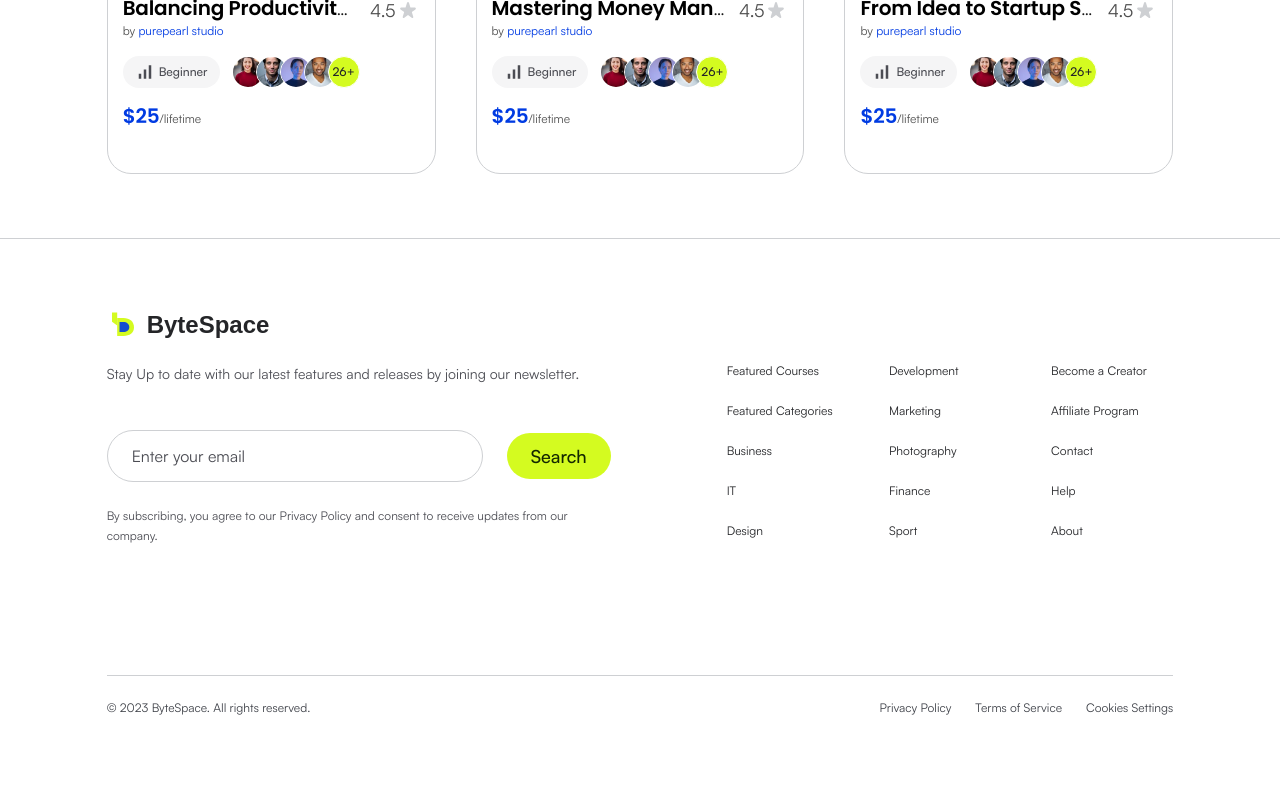
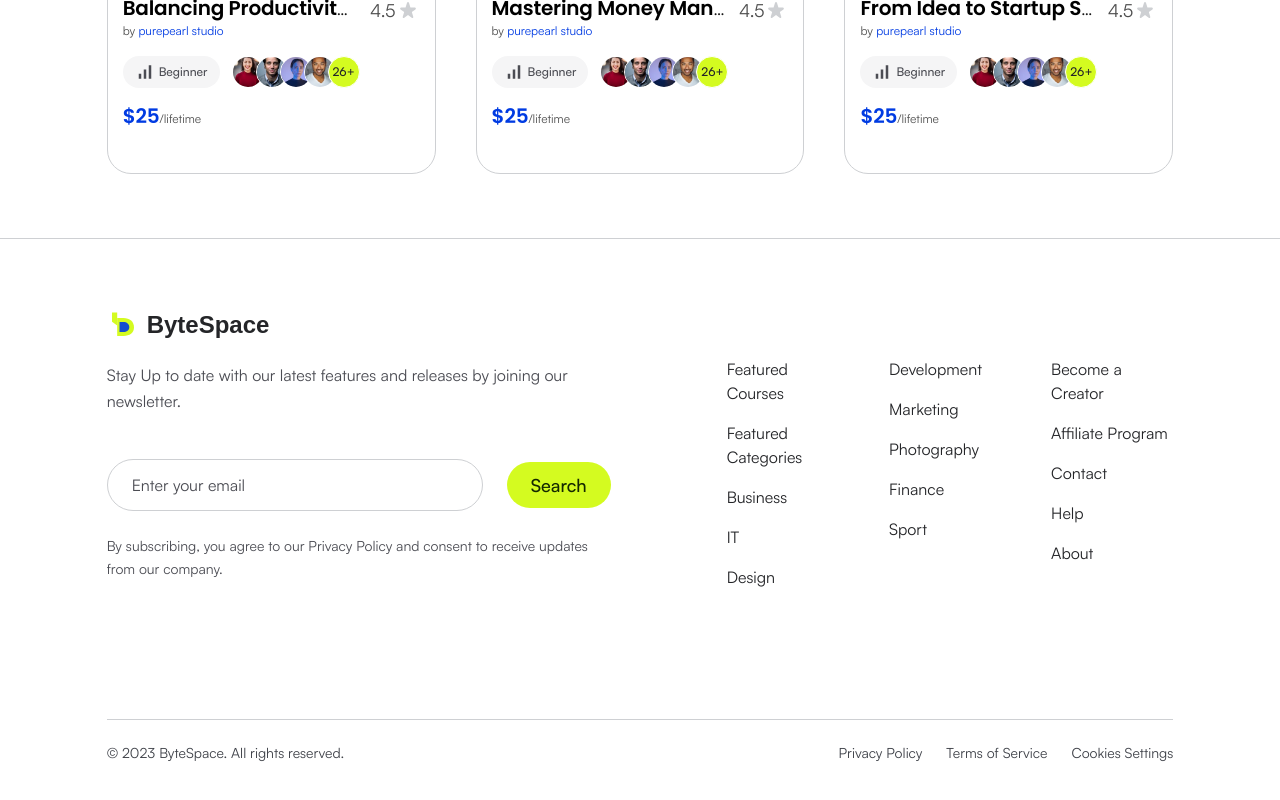
Before and after one commit to Shahriar-Utchas/ByteSpace-client, a Next.js app: page /creators/purepearl-studio in a window 1280 px wide. Shown: the part 1378-2178 px from the top of the page. Before the commit the page ends 2143 px from the top, so only its background shows below. Built offline with nearby package versions, Linux system fonts and the light colour scheme; a web font is replaced by a local one.

Commit message:
feat: add Footer component with navigation and newsletter subscription

```diff
--- a/src/components/layout/Footer.tsx
+++ b/src/components/layout/Footer.tsx
@@ -40,7 +40,7 @@ const LEGAL_LINKS = [
 ] as const satisfies readonly FooterLink[];
 
 const footerLinkStyles =
-  "rounded-sm text-xs leading-none text-[#3E4148] no-underline transition-colors hover:text-[#003BE2] focus-visible:outline-2 focus-visible:outline-offset-3 focus-visible:outline-[#003BE2]";
+  "rounded-sm leading-none text-[#3E4148] no-underline transition-colors hover:text-[#003BE2] focus-visible:outline-2 focus-visible:outline-offset-3 focus-visible:outline-[#003BE2]";
 
 export default function Footer({ variant = "default" }: { variant?: "default" | "search" | "detail" }) {
   const isCourse = variant !== "default";
@@ -80,7 +80,7 @@ export default function Footer({ variant = "default" }: { variant?: "default" |
 
             <p
               className={`mt-4 text-[#4B4C53] ${
-                isCourse ? "text-sm leading-[1.6]" : "text-[13px] leading-[1.6] 2xl:mt-5 2xl:text-base"
+                isCourse ? "text-base leading-[1.6]" : "text-[13px] leading-[1.6] 2xl:mt-5 2xl:text-base"
               }`}
             >
               Stay Up to date with our latest features and releases by joining our
@@ -92,7 +92,7 @@ export default function Footer({ variant = "default" }: { variant?: "default" |
             <p
               className={`text-[#4B4C53] ${
                 isCourse
-                  ? "mt-6 max-w-[504px] text-xs leading-[1.6]"
+                  ? "mt-6 max-w-[504px] text-sm leading-[1.6]"
                   : "mt-5 max-w-[470px] text-[10px] leading-[1.65] 2xl:mt-6 2xl:max-w-[588px] 2xl:text-xs"
               }`}
             >
@@ -115,7 +115,7 @@ export default function Footer({ variant = "default" }: { variant?: "default" |
                 {group.map((link) => (
                   <li key={link.label}>
                     <Link
-                      className={`${footerLinkStyles} ${isCourse ? "text-sm leading-[1.6] text-[#242528]" : "2xl:text-[15px]"}`}
+                      className={`${footerLinkStyles} ${isCourse ? "text-base leading-[1.6] text-[#242528]" : "text-xs 2xl:text-[15px]"}`}
                       href={link.href}
                     >
                       {link.label}
@@ -134,7 +134,7 @@ export default function Footer({ variant = "default" }: { variant?: "default" |
         >
           <div
             className={`flex items-center justify-between gap-6 text-[#3E4148] max-sm:flex-col max-sm:items-start ${
-              isCourse ? "text-xs leading-[1.6]" : "text-[10px] 2xl:text-[13px]"
+              isCourse ? "text-sm leading-[1.6]" : "text-[10px] 2xl:text-[13px]"
             }`}
           >
             <p>© 2023 ByteSpace. All rights reserved.</p>
```
